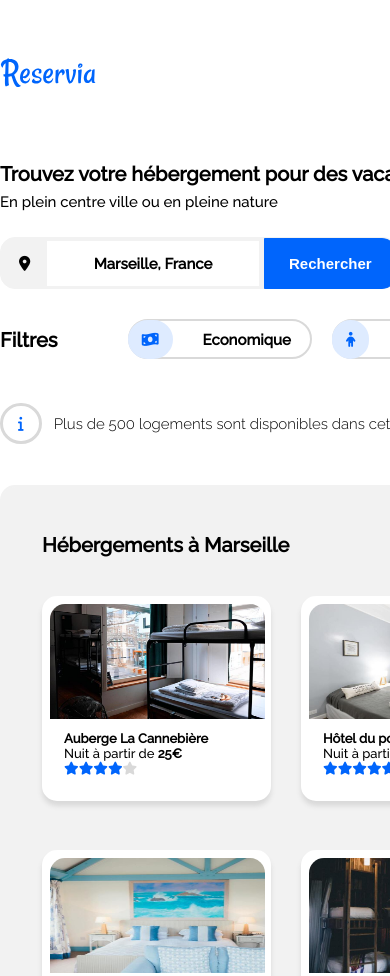
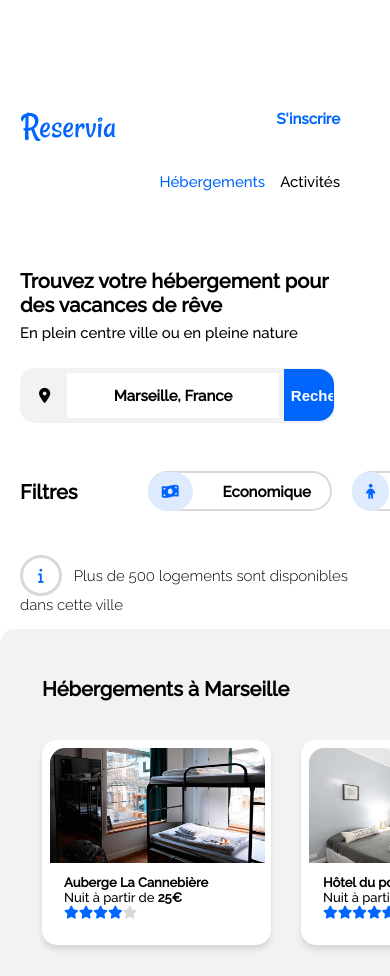
Before and after one commit to benso25/BenjaminSores_2_08042021, a plain HTML site: page index.html in a window 390 px wide. Shown: the top 976 px of the page. Drawn offline with Linux system fonts and the light colour scheme.

Commit message:
Premier essai responsive

```diff
--- a/style.css
+++ b/style.css
@@ -2,6 +2,12 @@ body{
     margin:0;
     padding:0;
     font-family: 'Raleway' , sans-serif;
+}
+
+@media screen and (max-width: 414px){
+    body{
+        width: 375px;
+    }
 }
 /* ******************************************************* HEADER******************************************************************************* */
 
@@ -50,6 +56,23 @@ header{
     header a:hover{
       text-decoration: #0065fc overline;
       text-decoration-style: double;
+    }
+
+    @media screen and (max-width: 414px){
+            header{
+                width: 335px;
+                margin:auto;
+            }
+
+            nav ul{
+                flex-wrap: wrap-reverse;
+            }
+
+            nav li{
+                margin-right: 15px;
+                margin-top: 45px;
+            }
+
     }
 
     /* ********************************************************* FINDER************************************************************************ */
@@ -133,6 +156,23 @@ header{
       cursor: pointer;
       color: #0065fc;
       background-color: #ffff;
+    }
+
+    @media screen and (max-width:414px){
+        #finder{
+            width: 335px;
+            margin: auto;
+            margin-bottom: 21px;
+        }
+        .search{
+            width: 313px;
+            height: 53px;
+        }
+        .button{
+            width: 50px;
+            height: 52px;
+        }
+
     }
 
     /* ********************************************************FILTRES************************************************************************** */
@@ -221,6 +261,13 @@ header{
         border-radius: 50px 50px;
     }
 
+    @media screen and (max-width: 414px){
+        #filter{
+            width: 335px;
+            margin: auto;
+        }
+
+    }
 
     /* ************************************************************HEBERGEMENTS *************************************************************** */
 
```
